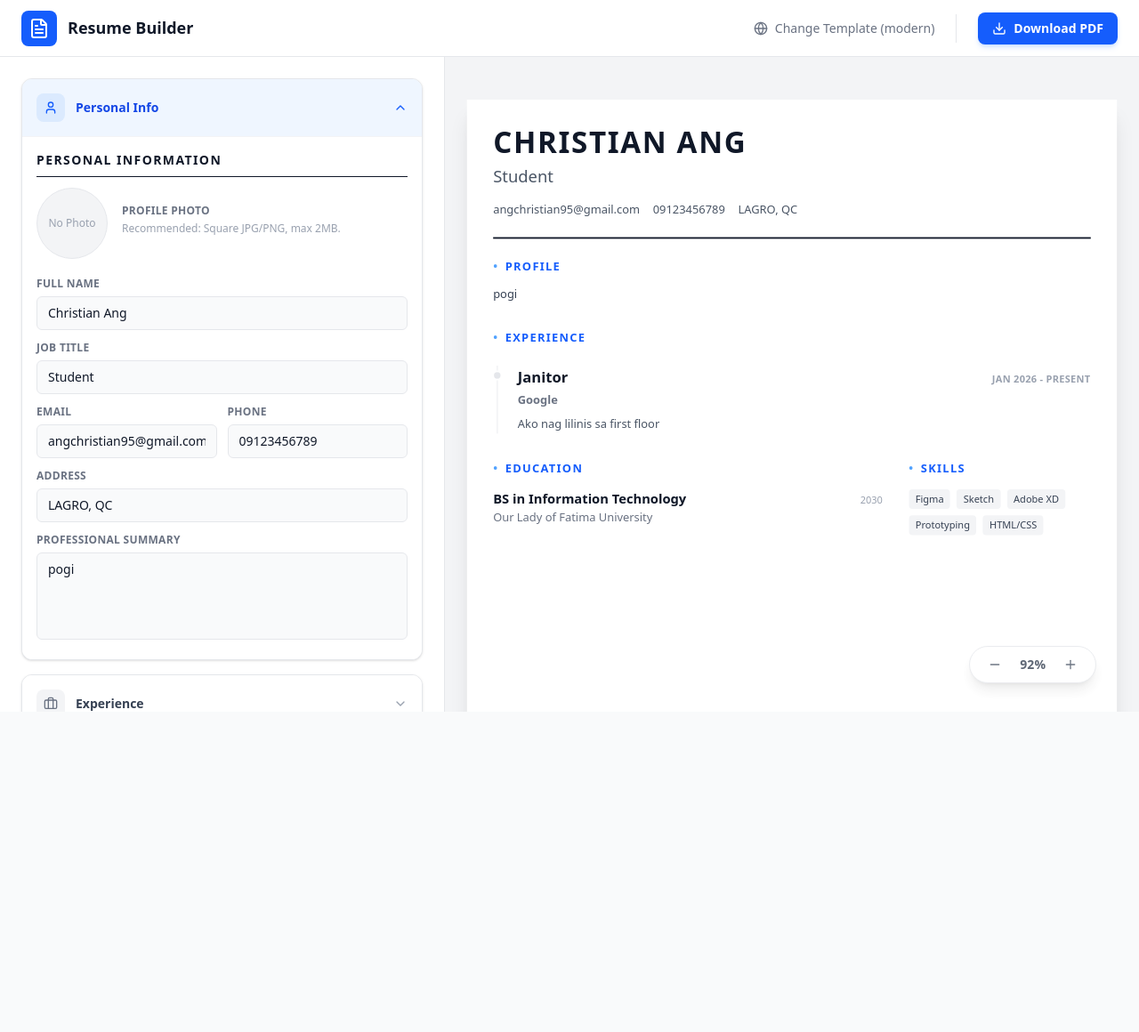
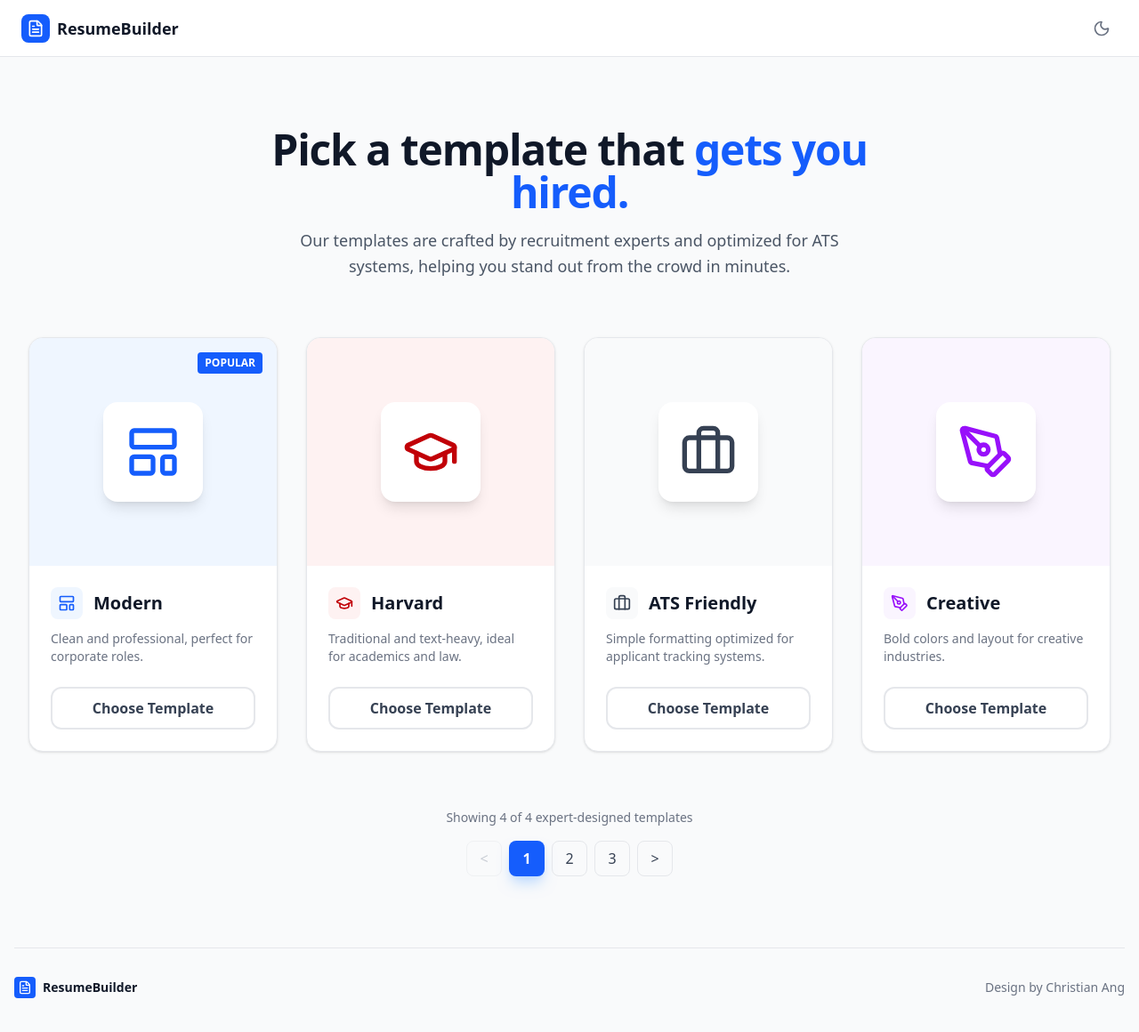
Before and after one commit to naoi-reii/rizzumei-builder, a React (Vite) app in the folder client/: page / in a window 1280 px wide. Shown: the top 1160 px of the page at 89% size. Before the commit the page ends 800 px from the top, so only its background shows below. Built offline with nearby package versions, Linux system fonts and the light colour scheme.

Commit message:
added main page

```diff
--- a/client/index.html
+++ b/client/index.html
@@ -6,6 +6,10 @@
   <link rel="icon" type="image/png" href="/favicon.png" />
   <meta name="viewport" content="width=device-width, initial-scale=1.0" />
   <title>Resume Builder</title>
+  <!-- fonts -->
+  <link rel="preconnect" href="https://fonts.googleapis.com">
+<link rel="preconnect" href="https://fonts.gstatic.com" crossorigin>
+<link href="https://fonts.googleapis.com/css2?family=Poppins:ital,wght@0,100;0,200;0,300;0,400;0,500;0,600;0,700;0,800;0,900;1,100;1,200;1,300;1,400;1,500;1,600;1,700;1,800;1,900&display=swap" rel="stylesheet">
 </head>
 
 <body>
--- a/client/src/App.jsx
+++ b/client/src/App.jsx
@@ -1,7 +1,8 @@
 import React from 'react';
 import { BrowserRouter as Router, Routes, Route } from 'react-router-dom';
 import { ResumeProvider } from './contexts/ResumeContext';
-import Home from './components/Home'; // We'll create this or use a layout
+import Home from './components/Home';
+import EditorPage from './components/EditorPage';
 
 function App() {
   return (
@@ -10,6 +11,7 @@ function App() {
         <div className="min-h-screen bg-gray-100 font-sans text-gray-900">
           <Routes>
             <Route path="/" element={<Home />} />
+            <Route path="/editor" element={<EditorPage />} />
           </Routes>
         </div>
       </Router>
--- a/client/src/components/Header.jsx
+++ b/client/src/components/Header.jsx
@@ -1,6 +1,7 @@
 import React, { useState } from 'react';
 import { FileText, Download, FileJson, Globe, LayoutGrid } from 'lucide-react';
 import { useResume } from '../contexts/ResumeContext';
+import { Link } from 'react-router-dom';
 import TemplateSelectorModal from './Modals/TemplateSelectorModal';
 
 const Header = ({ onExportPDF, onExportDOCX }) => {
@@ -11,14 +12,14 @@ const Header = ({ onExportPDF, onExportDOCX }) => {
         <>
             <header className="h-16 bg-white border-b border-gray-200 px-4 md:px-6 flex items-center justify-between sticky top-0 z-50">
                 {/* Left: Logo & Title */}
-                <div className="flex items-center gap-2 md:gap-3">
+                <Link to="/" className="flex items-center gap-2 md:gap-3 hover:opacity-80 transition-opacity">
                     <div className="p-1.5 md:p-2 bg-blue-600 rounded-lg">
                         <FileText className="w-5 h-5 md:w-6 md:h-6 text-white" />
                     </div>
                     <div className="flex flex-col">
-                        <h1 className="text-base md:text-lg font-bold text-gray-900 leading-tight">Resume Builder</h1>
+                        <h1 className="text-base md:text-lg font-bold text-gray-900 leading-tight">ResumeBuilder</h1>
                     </div>
-                </div>
+                </Link>
 
 
 
--- a/client/src/components/Home.jsx
+++ b/client/src/components/Home.jsx
@@ -1,119 +1,123 @@
-import React, { useRef, useState } from 'react';
-import ResumeEditor from './Editor/ResumeEditor';
-import ResumePreview from './Preview/ResumePreview';
-import Header from './Header';
+import React from 'react';
+import { useNavigate } from 'react-router-dom';
 import { useResume } from '../contexts/ResumeContext';
-import { FileJson, Download } from 'lucide-react';
+import { templates } from '../data/templates';
+import { FileText, Moon } from 'lucide-react';
 
 const Home = () => {
-    const resumeRef = useRef();
-    const { resumeData } = useResume();
-    const [isExporting, setIsExporting] = useState(false);
+    const navigate = useNavigate();
+    const { setSelectedTemplate } = useResume();
 
-    // --- Export Logic Componentized ---
-    const handleExportPDF = async () => {
-        setIsExporting(true);
-        try {
-            const content = resumeRef.current.innerHTML;
-            const fullHtml = `
-              <!DOCTYPE html>
-              <html>
-              <head>
-                  <meta charset="UTF-8">
-                  <meta name="viewport" content="width=device-width, initial-scale=1.0">
-                  <script src="https://cdn.tailwindcss.com"></script>
-                  <style>
-                      body { margin: 0; padding: 0; }
-                      @page { margin: 0; size: A4; }
-                      * { -webkit-print-color-adjust: exact !important; print-color-adjust: exact !important; }
-                  </style>
-              </head>
-              <body>${content}</body>
-              </html>
-          `;
-
-            const response = await fetch('/api/export/pdf', {
-                method: 'POST',
-                headers: { 'Content-Type': 'application/json' },
-                body: JSON.stringify({ html: fullHtml })
-            });
-            if (!response.ok) throw new Error('Export failed');
-            const blob = await response.blob();
-            const url = window.URL.createObjectURL(blob);
-            const a = document.createElement('a');
-            a.href = url;
-            a.download = `${resumeData.personalInfo.fullName.replace(/\s+/g, '_') || 'Resume'}.pdf`;
-            document.body.appendChild(a);
-            a.click();
-            document.body.removeChild(a);
-        } catch (error) {
-            console.error('PDF Export Error:', error);
-            alert('Failed to export PDF');
-        } finally {
-            setIsExporting(false);
-        }
+    const handleSelectTemplate = (templateId) => {
+        setSelectedTemplate(templateId);
+        navigate('/editor');
     };
 
-    const [activeTab, setActiveTab] = useState('editor');
+    return (
+        <div className="min-h-screen bg-gray-50 font-sans text-gray-900 flex flex-col">
+            {/* Header */}
+            <header className="h-16 bg-white border-b border-gray-200 px-4 md:px-6 flex items-center justify-between sticky top-0 z-50">
+                <div className="flex items-center gap-2">
+                    <div className="p-1.5 bg-blue-600 rounded-lg">
+                        <FileText className="w-5 h-5 text-white" />
+                    </div>
+                    <span className="text-lg font-bold text-gray-900">ResumeBuilder</span>
+                </div>
+                <button className="p-2 text-gray-500 hover:bg-gray-100 rounded-full transition-colors">
+                    <Moon className="w-5 h-5" />
+                </button>
+            </header>
 
+            {/* Main Content */}
+            <main className="flex-1 max-w-7xl mx-auto px-4 py-12 md:py-20 flex flex-col items-center">
+
+                {/* Hero Section */}
+                <div className="text-center max-w-2xl mb-16 animate-in fade-in slide-in-from-bottom-4 duration-700">
+                    <h1 className="text-4xl md:text-5xl font-bold text-gray-900 tracking-tight mb-4">
+                        Pick a template that <span className="text-blue-600">gets you hired.</span>
+                    </h1>
+                    <p className="text-lg text-gray-600 leading-relaxed">
+                        Our templates are crafted by recruitment experts and optimized for ATS systems, helping you stand out from the crowd in minutes.
+                    </p>
+                </div>
+
+                {/* Template Grid */}
+                <div className="grid grid-cols-1 md:grid-cols-2 lg:grid-cols-4 gap-8 w-full px-4">
+                    {templates.map((template, index) => {
+                        const Icon = template.icon;
                         return (
-        <div className="flex flex-col h-screen bg-[#F3F4F6] font-sans text-gray-900 overflow-hidden">
-            {/* 1. Global Header */}
-            <Header onExportPDF={handleExportPDF} />
+                            <div
+                                key={template.id}
+                                className="bg-white rounded-2xl shadow-sm hover:shadow-xl border border-gray-200 overflow-hidden transition-all duration-300 hover:-translate-y-1 flex flex-col animate-in fade-in slide-in-from-bottom-8"
+                                style={{ animationDelay: `${index * 100}ms` }}
+                            >
+                                {/* Preview Area (Placeholder) */}
+                                <div className={`h-64 ${template.color.split(' ')[0]} bg-opacity-20 flex items-center justify-center relative group`}>
+                                    <div className={`p-6 rounded-2xl ${template.color} bg-white shadow-lg transform transition-transform duration-500 group-hover:scale-110`}>
+                                        <Icon className="w-16 h-16" />
+                                    </div>
 
-            {/* Mobile Tab Switcher */}
-            <div className="lg:hidden px-4 pt-4 pb-2">
-                <div className="bg-white p-1 rounded-xl flex shadow-sm border border-gray-200">
+                                    {/* Overlay for 'Popular' tag example - mostly for visual matching if needed,
+                                        added to the first one for demo */}
+                                    {index === 0 && (
+                                        <div className="absolute top-4 right-4 bg-blue-600 text-white text-xs font-bold px-2 py-1 rounded">
+                                            POPULAR
+                                        </div>
+                                    )}
+                                </div>
+
+                                {/* Content */}
+                                <div className="p-6 flex flex-col flex-1">
+                                    <div className="flex items-center gap-3 mb-3">
+                                        <div className={`p-2 rounded-lg ${template.color}`}>
+                                            <Icon className="w-5 h-5" />
+                                        </div>
+                                        <h3 className="text-xl font-bold text-gray-900">{template.name}</h3>
+                                    </div>
+
+                                    <p className="text-sm text-gray-500 mb-6 flex-1">
+                                        {template.description}
+                                    </p>
+
                                     <button
-                        onClick={() => setActiveTab('editor')}
-                        className={`flex-1 py-2 text-sm font-bold rounded-lg transition-all ${activeTab === 'editor' ? 'bg-blue-50 text-blue-600 shadow-sm' : 'text-gray-500 hover:text-gray-900'
-                            }`}
+                                        onClick={() => handleSelectTemplate(template.id)}
+                                        className="w-full py-2.5 px-4 bg-white border-2 border-gray-200 text-gray-700 font-semibold rounded-xl hover:border-blue-600 hover:text-blue-600 hover:bg-blue-50 transition-all duration-200 active:scale-95"
                                     >
-                        Editor
-                    </button>
-                    <button
-                        onClick={() => setActiveTab('preview')}
-                        className={`flex-1 py-2 text-sm font-bold rounded-lg transition-all ${activeTab === 'preview' ? 'bg-blue-50 text-blue-600 shadow-sm' : 'text-gray-500 hover:text-gray-900'
-                            }`}
-                    >
-                        Preview
+                                        Choose Template
                                     </button>
                                 </div>
                             </div>
-
-            {/* 2. Main Workspace */}
-            <div className="flex flex-1 overflow-hidden relative">
-
-                {/* Left: Editor Panel */}
-                <div className={`
-                    w-full lg:w-[450px] xl:w-[500px] bg-white border-r border-gray-200 overflow-y-auto flex-shrink-0 z-10
-                    ${activeTab === 'editor' ? 'block' : 'hidden lg:block'}
-                `}>
-                    <ResumeEditor />
-
-                    {/* Spacer for sticky footer on mobile */}
-                    <div className="h-24 lg:hidden"></div>
+                        );
+                    })}
                 </div>
 
-                {/* Right: Preview Panel */}
-                <div className={`
-                    flex-1 overflow-y-auto bg-gray-100 p-4 md:p-8 flex justify-center items-start lg:relative
-                    ${activeTab === 'preview' ? 'block' : 'hidden lg:flex'}
-                `}>
-                    <div className="w-full flex justify-center mt-4 lg:mt-0">
-                        <ResumePreview ref={resumeRef} />
+                {/* Pagination (Visual Only as per request/image) */}
+                <div className="mt-16 flex flex-col items-center">
+                    <p className="text-sm text-gray-500 mb-4">Showing {templates.length} of {templates.length} expert-designed templates</p>
+                    <div className="flex gap-2">
+                        <button className="w-10 h-10 border border-gray-200 rounded-lg flex items-center justify-center hover:bg-gray-50 disabled:opacity-50 text-gray-400" disabled>&lt;</button>
+                        <button className="w-10 h-10 bg-blue-600 text-white rounded-lg flex items-center justify-center font-bold shadow-blue-200 shadow-lg">1</button>
+                        <button className="w-10 h-10 border border-gray-200 rounded-lg flex items-center justify-center hover:bg-gray-50 text-gray-700">2</button>
+                        <button className="w-10 h-10 border border-gray-200 rounded-lg flex items-center justify-center hover:bg-gray-50 text-gray-700">3</button>
+                        <button className="w-10 h-10 border border-gray-200 rounded-lg flex items-center justify-center hover:bg-gray-50 text-gray-700">&gt;</button>
+                    </div>
                 </div>
 
-                    {/* Spacer for sticky footer on mobile */}
-                    <div className="h-24 lg:hidden"></div>
+                {/* Footer */}
+                <footer className="w-full mt-20 border-t border-gray-200 py-8 flex flex-col md:flex-row items-center justify-between gap-4 text-gray-500 text-sm">
+                   <div className="flex items-center gap-2">
+                        <div className="p-1 bg-blue-600 rounded">
+                            <FileText className="w-4 h-4 text-white" />
                         </div>
+                        <span className="font-bold text-gray-900">ResumeBuilder</span>
+                    </div>
+                    <p>Design by Christian Ang</p>
 
+                </footer>
 
-
-            </div>
+            </main>
         </div>
     );
 };
 
-
 export default Home;
--- /dev/null
+++ b/client/src/data/templates.js
@@ -0,0 +1,36 @@
+import { LayoutTemplate, Briefcase, GraduationCap, PenTool } from 'lucide-react';
+
+export const templates = [
+    {
+        id: 'modern',
+        name: 'Modern',
+        description: 'Clean and professional, perfect for corporate roles.',
+        icon: LayoutTemplate,
+        color: 'bg-blue-50 text-blue-600',
+        borderColor: 'border-blue-200'
+    },
+    {
+        id: 'harvard',
+        name: 'Harvard',
+        description: 'Traditional and text-heavy, ideal for academics and law.',
+        icon: GraduationCap,
+        color: 'bg-red-50 text-red-700',
+        borderColor: 'border-red-200'
+    },
+    {
+        id: 'ats',
+        name: 'ATS Friendly',
+        description: 'Simple formatting optimized for applicant tracking systems.',
+        icon: Briefcase,
+        color: 'bg-gray-50 text-gray-700',
+        borderColor: 'border-gray-200'
+    },
+    {
+        id: 'creative',
+        name: 'Creative',
+        description: 'Bold colors and layout for creative industries.',
+        icon: PenTool,
+        color: 'bg-purple-50 text-purple-600',
+        borderColor: 'border-purple-200'
+    }
+];
--- a/client/src/index.css
+++ b/client/src/index.css
@@ -2,7 +2,7 @@
 
 @layer base {
   body {
-    @apply bg-gray-50 text-gray-900 antialiased;
+    @apply bg-gray-50 text-gray-900 font-sans antialiased;
   }
 }
 
--- a/client/tailwind.config.js
+++ b/client/tailwind.config.js
@@ -14,7 +14,7 @@ export default {
                 light: '#F3F4F6', // Gray 100
             },
             fontFamily: {
-                sans: ['Inter', 'sans-serif'],
+                sans: ['Poppins', 'sans-serif'],
                 serif: ['Merriweather', 'serif'],
             },
             boxShadow: {
```
Also changed, not shown: client/src/components/EditorPage.jsx (added, +119 -0 lines), client/src/components/Modals/TemplateSelectorModal.jsx (+2 -36 lines). Lines whose indentation alone changed are shown as unchanged.
